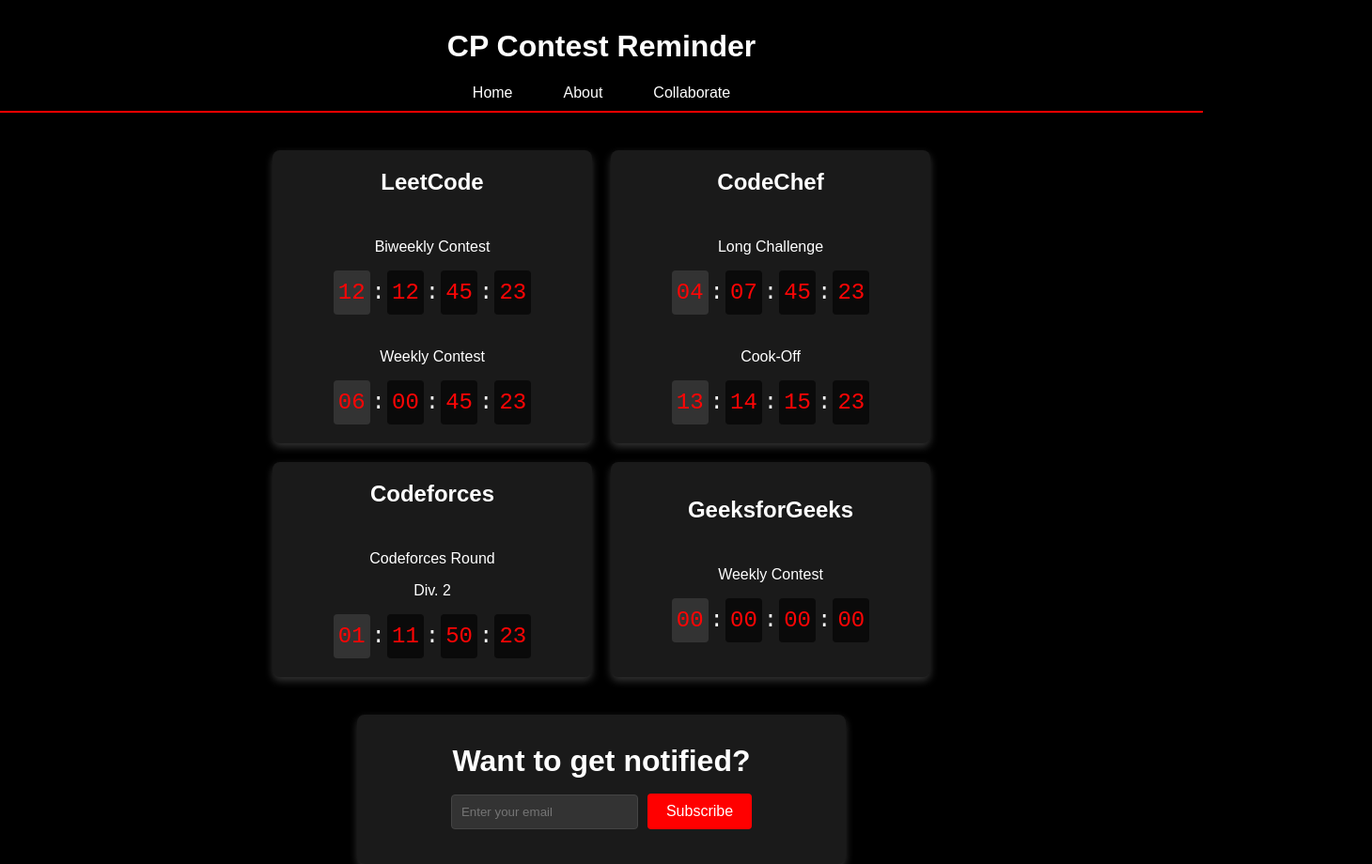
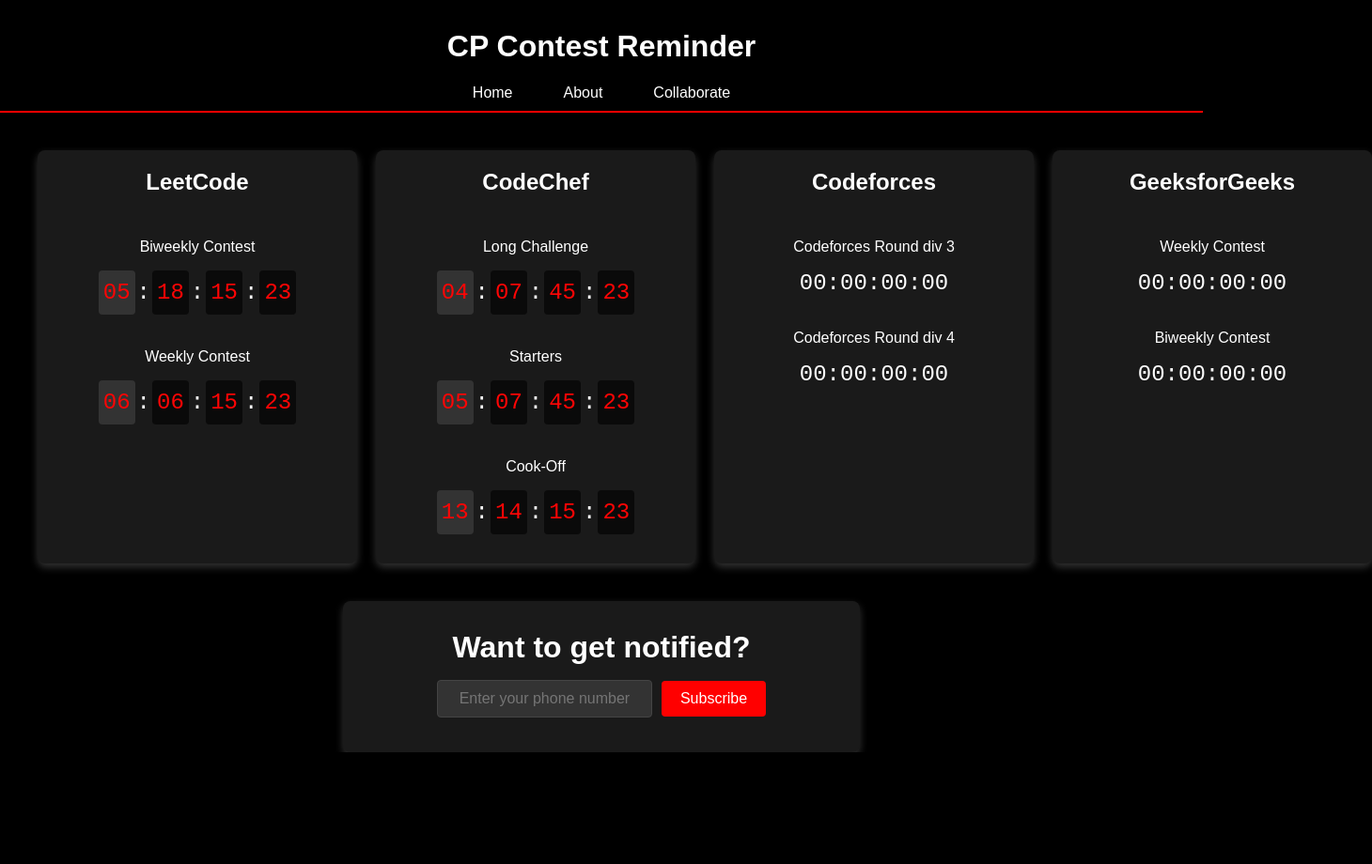
Before and after one commit to namansingh1314/CP-reminder, a plain HTML site: page index.html in a window 1280 px wide. Shown: the whole page at 94% size, 1460 px wide, since content can reach past the window. After the commit the page ends 801 px from the top, so only its background shows below. Drawn offline with Linux system fonts and the light colour scheme.

Commit message:
changed ui a bit

```diff
--- a/index.html
+++ b/index.html
@@ -13,7 +13,7 @@
             <ul>                <li><a href="index.html">Home</a></li>
 
                 <li><a href="about.html">About</a></li>
-                <li><a href="#">Collaborate</a></li>
+                <li><a href="https://github.com/namansingh1314/CP-reminder" target="_blank">Collaborate</a></li>
             </ul>
         </nav>
     </div>
@@ -38,16 +38,26 @@
                     <div class="timer" id="codechef-long">00:00:00:00</div>
                 </div>
                 <div class="contest">
+                    <p>Starters</p>
+                    <div class="timer" id="codechef-starters">00:00:00:00</div>
+                </div>
+                <div class="contest">
                     <p>Cook-Off</p>
                     <div class="timer" id="codechef-cookoff">00:00:00:00</div>
                 </div>
+
             </div>
             <div class="box" onclick="window.location.href='https://codeforces.com/contests'">
                 <h2>Codeforces</h2>
                 <div class="contest">
-                    <p>Codeforces Round</p>
-                    <p>Div. 2</p>
-                    <div class="timer" id="codeforces-round">00:00:00:00</div>
+                    <p>Codeforces Round div 3</p>
+
+                    <div class="timer" id="codeforces-round 3">00:00:00:00</div>
+                </div>
+                <div class="contest">
+                    <p>Codeforces Round div 4</p>
+
+                    <div class="timer" id="codeforces-round 4">00:00:00:00</div>
                 </div>
             </div>
             <div class="box" onclick="window.location.href='https://www.geeksforgeeks.org/events/rec/gfg-weekly-coding-contest'">
@@ -56,6 +66,10 @@
                     <p>Weekly Contest</p>
                     <div class="timer" id="gfg-weekly">00:00:00:00</div>
                 </div>
+                <div class="contest">
+                    <p>Biweekly Contest</p>
+                    <div class="timer" id="gfg-biweekly">00:00:00:00</div>
+                </div>
             </div>
         </div>
 
@@ -63,7 +77,25 @@
     <div class="subscribe-container">
         <h1>Want to get notified?</h1>
         <form id="subscribeForm">
-            <input type="email" id="email" name="email" placeholder="Enter your email" required>
+<input
+    type="text"
+    id="phone"
+    name="phone"
+    placeholder="Enter your phone number"
+    required
+    style="
+        text-align: center; /* Centers the text (including placeholder) horizontally */
+        background-color: #333; /* Dark background to match theme */
+        border: 1px solid #444; /* Slightly lighter border */
+        color: #fff; /* Text color */
+        padding: 10px; /* Padding inside the input */
+        border-radius: 4px; /* Rounded corners */
+        width: 100%; /* Full width */
+        max-width: 300px; /* Limit width */
+        box-sizing: border-box; /* Include padding and border in element's total width and height */
+        font-size: 1em; /* Font size */
+    "
+>
             <button type="submit">Subscribe</button>
         </form>
         <p id="responseMessage"></p>
--- a/script.js
+++ b/script.js
@@ -1,19 +1,58 @@
+// Timer Configuration with updated end times in IST
+const timers = {
+    'leetcode-weekly': {
+        // Weekly Contest: Every Sunday at 8:00 AM IST
+        end: getNextSunday8AM().getTime()
+    },
+    'leetcode-biweekly': {
+        // Biweekly Contest: Every Saturday at 8:00 PM IST
+        end: getNextSaturday8PM().getTime()
+    },
+    'codechef-long': {
+        end: new Date('2024-09-06T15:00:00+05:30').getTime()
+    },
+    'codechef-starters': {
+        end: new Date('2024-09-07T15:00:00+05:30').getTime() // Example end time for Starters
+    },
+    'codechef-cookoff': {
+        end: new Date('2024-09-15T21:30:00+05:30').getTime()
+    },
+    'codeforces-round': {
+        end: new Date('2024-09-03T19:05:00+05:30').getTime()
+    },
+    'gfg-weekly': {
+        end: new Date('2024-09-01T19:30:00+05:30').getTime()
+    }
+};
+
+// Function to get the next Sunday at 8:00 AM IST
+function getNextSunday8AM() {
+    const now = getCurrentIST();
+    const nextSunday = new Date(now);
+
+    // Calculate the difference in days between the current day and the next Sunday
+    const daysToNextSunday = (7 - now.getDay() + 7) % 7;
+
+    nextSunday.setDate(now.getDate() + daysToNextSunday);
+    nextSunday.setHours(8, 0, 0, 0); // Set to 8:00 AM
+    return nextSunday;
+}
+
+// Function to get the next Saturday at 8:00 PM IST
+function getNextSaturday8PM() {
+    const now = getCurrentIST();
+    const nextSaturday = new Date(now);
+    nextSaturday.setDate(now.getDate() + ((6 - now.getDay() + 7) % 7));
+    nextSaturday.setHours(20, 0, 0, 0); // Set to 8:00 PM
+    return nextSaturday;
+}
+
 // Function to get the current time in IST
 function getCurrentIST() {
     const now = new Date();
     const offset = 330 * 60 * 1000; // IST is UTC+5:30
     return new Date(now.getTime() + offset);
 }
-
-// Timer Configuration with actual end times in IST
-const timers = {
-    'leetcode-biweekly': { end: new Date('2024-09-14T20:00:00+05:30').getTime() }, // Biweekly Contest 139: September 14, 2024, 8:00 PM IST
-    'leetcode-weekly': { end: new Date('2024-09-08T08:00:00+05:30').getTime() }, // Weekly Contest 414: September 8, 2024, 8:00 AM IST
-    'codechef-long': { end: new Date('2024-09-06T15:00:00+05:30').getTime() }, // September Long Challenge: September 6, 2024, 3:00 PM IST
-    'codechef-cookoff': { end: new Date('2024-09-15T21:30:00+05:30').getTime() }, // September Cook-Off: September 15, 2024, 9:30 PM IST
-    'codeforces-round': { end: new Date('2024-09-03T19:05:00+05:30').getTime() }, // Codeforces Round 895: September 3, 2024, 7:05 PM IST
-    'gfg-weekly': { end: new Date('2024-09-01T19:30:00+05:30').getTime() } // GFG Weekly Contest 167: September 1, 2024, 7:30 PM IST
-};
 
 // Function to update a single timer
 function updateTimer(timerId) {
@@ -40,7 +79,7 @@
 
         if (timeLeft <= 0) {
             timerElement.innerHTML = '<span class="day">00</span>:<span>00</span>:<span>00</span>:<span>00</span>';
-            timers[timerId].end = new Date().getTime() + 3600000; // Reset to 1 hour from now or any other interval
+            timers[timerId].end = getNextContestEndTime(timerId).getTime(); // Reset to next contest time
             return; // Optional: Reset timer for next event
         }
 
@@ -52,6 +91,17 @@
     setInterval(update, 1000); // Update every second
 }
 
+// Function to get the next contest end time based on the contest type
+function getNextContestEndTime(timerId) {
+    if (timerId === 'leetcode-weekly') {
+        return getNextSunday8AM();
+    } else if (timerId === 'leetcode-biweekly') {
+        return getNextSaturday8PM();
+    } else {
+        return new Date(); // Default to now for other contests
+    }
+}
+
 // Initialize timers
 for (const timerId in timers) {
     updateTimer(timerId);
--- a/styles.css
+++ b/styles.css
@@ -56,7 +56,7 @@
 
 .content {
     display: flex;
-    justify-content: center;
+    justify-content: left;
     align-items: center;
     flex-grow: 1;
     padding: 20px;
@@ -65,12 +65,14 @@
 
 .box-container {
     display: grid;
-    grid-template-columns: repeat(2, 1fr);
+    grid-template-columns: repeat(4, 1fr);
     grid-gap: 20px;
     padding: 20px;
     width: 100%;
     max-width: 700px;
     justify-items: center;
+      grid-template-columns: repeat(4, 1fr);
+
 }
 
 .box {
@@ -83,10 +85,10 @@
     transition: transform 0.3s, background-color 0.3s, box-shadow 0.3s;
     cursor: pointer;
     width: 300px;
-    height: auto;
+    height: 400px;
     display: flex;
     flex-direction: column;
-    justify-content: center;
+    justify-content: top;
 }
 
 .box:hover {
@@ -212,7 +214,7 @@
 
     .box {
         width: 100%;
-        height: auto;
+        height: 413.2px;
     }
 
     .timer {
```
